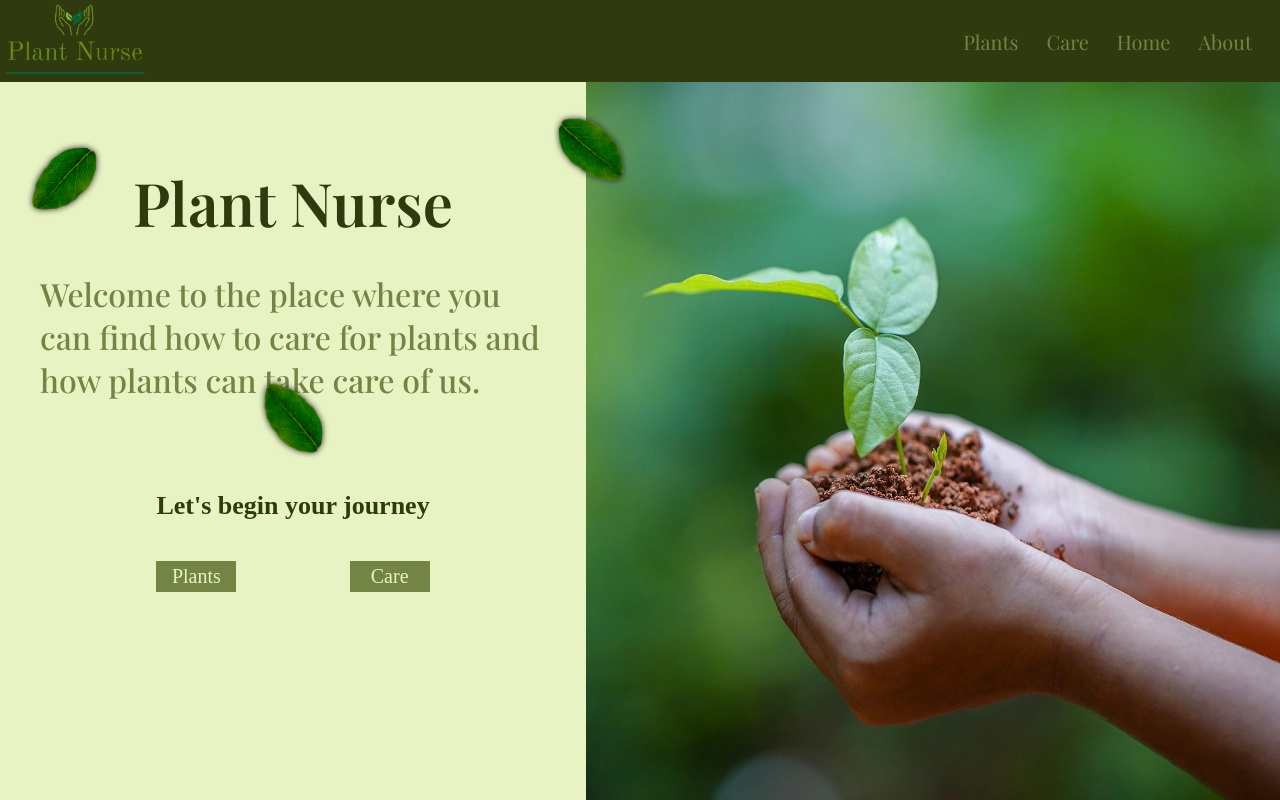
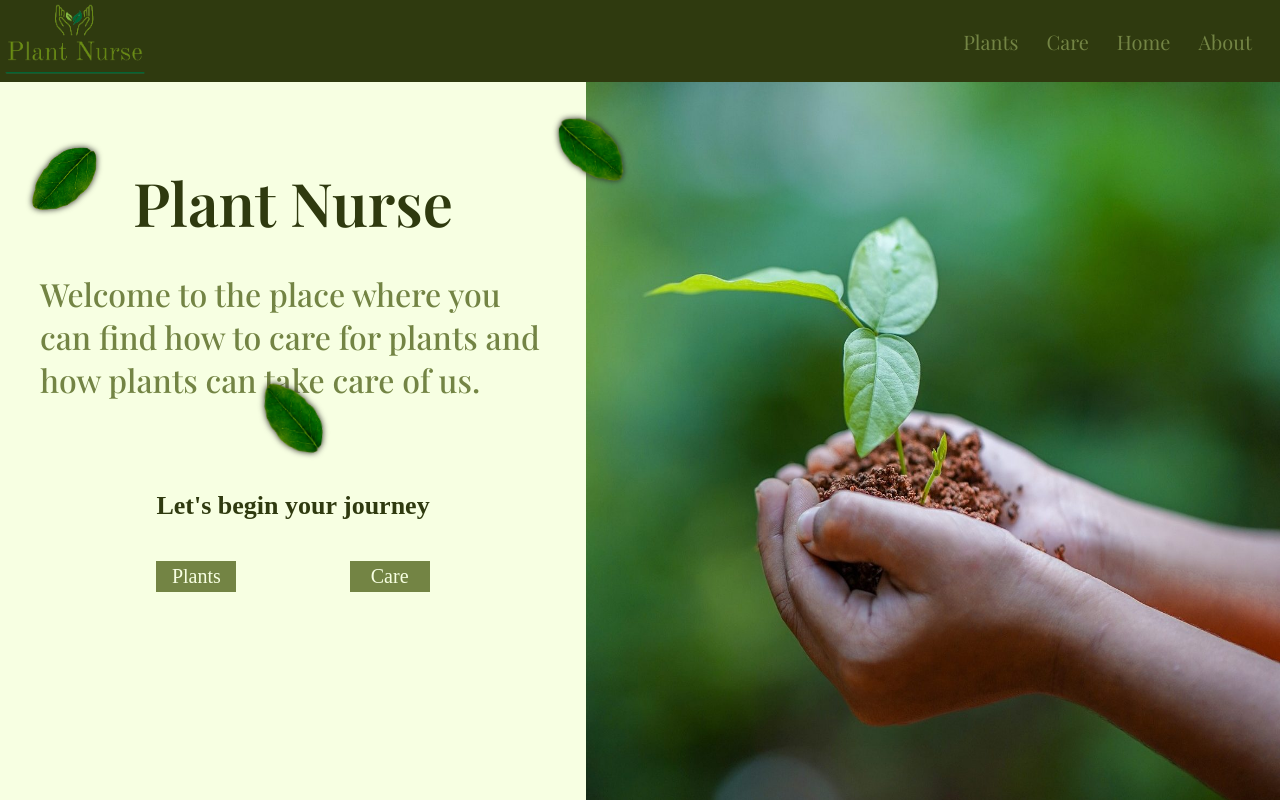
Before and after one commit to MarijanaHornjak/Plant-Care, a React (Vite) app: page / in a window 1280 px wide. Shown: the top 800 px of the page. Built offline with nearby package versions, Linux system fonts and the light colour scheme; a web font is replaced by a local one.

Commit message:
changed color

```diff
--- a/src/index.scss
+++ b/src/index.scss
@@ -25,7 +25,7 @@ $medium-green: #738444;
 $dark-green: #092419;
 $header-green: #2f3a0f;
 $pistachio-green: #a7ba70;
-$light-pistachio-green: #e8f3c4;
+$light-pistachio-green: #f7ffe2;
 $background-green: #edf6cf;
 
 //Font variables
```
